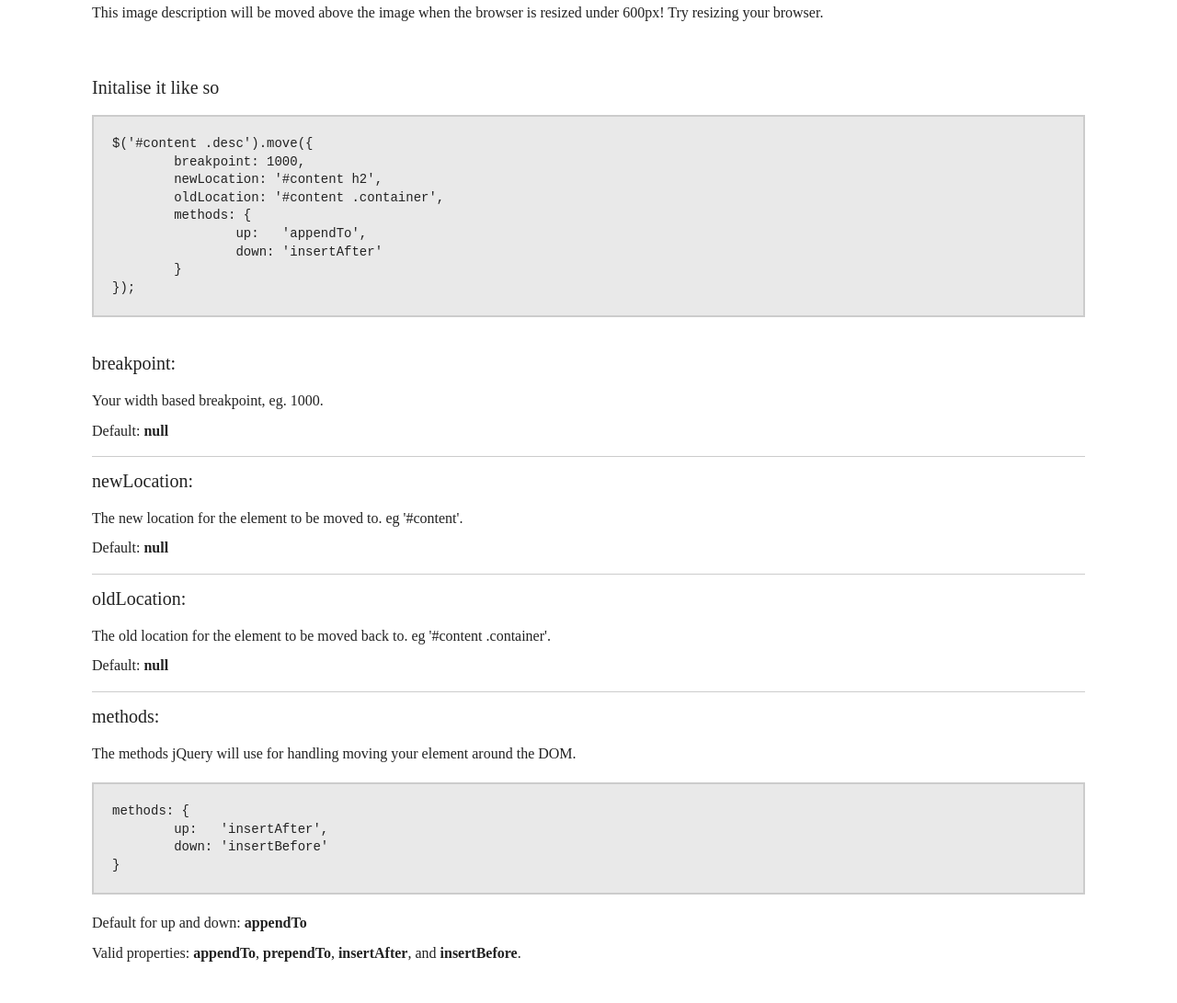
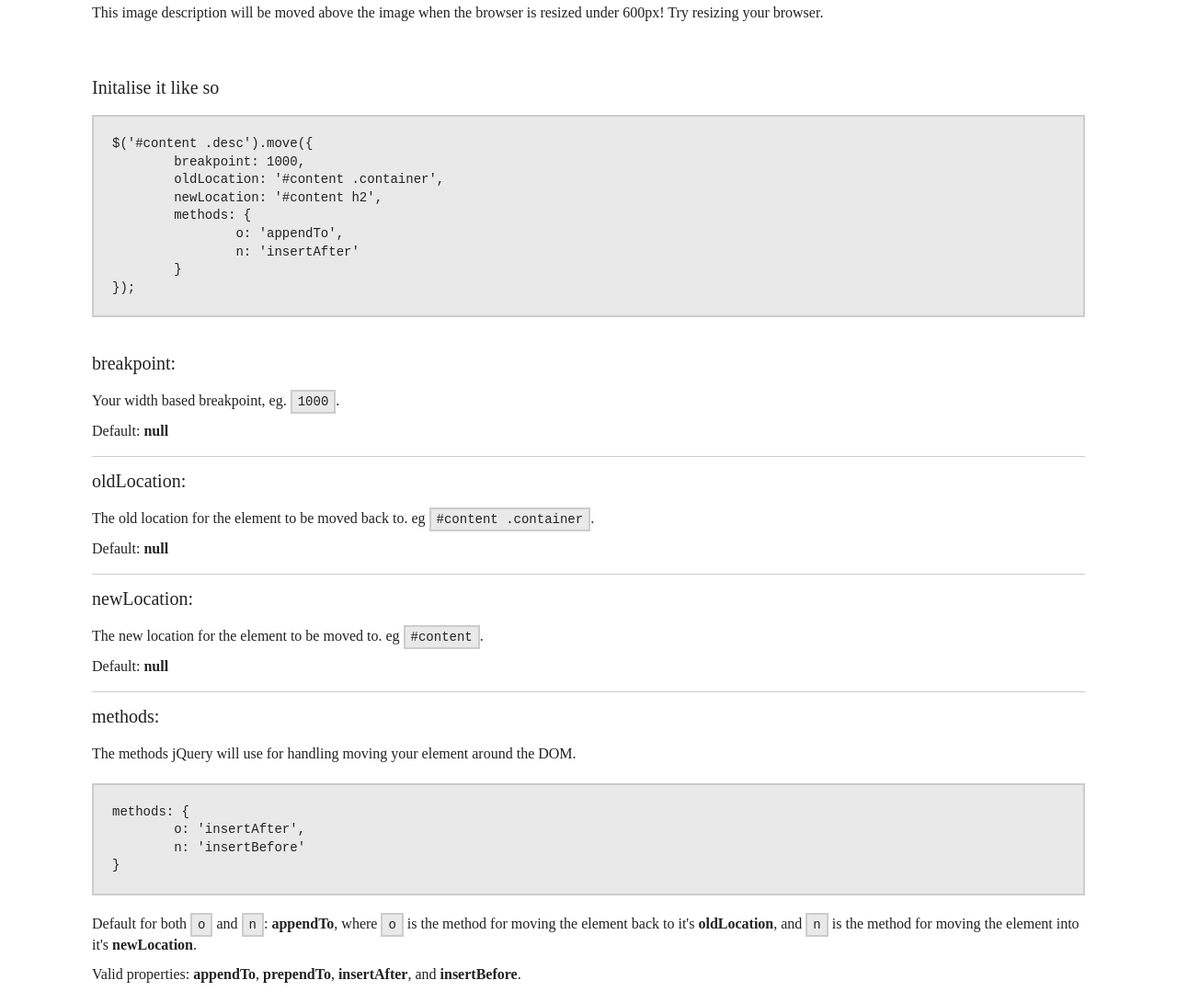
Before and after one commit to mjs1994/Move, a website: page index.html in a window 1280 px wide. Shown: the part 720-1811 px from the top of the page at 92% size. Before the commit the page ends 1788 px from the top, so only its background shows below. Drawn offline with nearby package versions, Linux system fonts and the light colour scheme; files that its build step writes are made by us from their sources.

Commit message:
Changed naming conventions of methods to remove any confusion

```diff
--- a/css/demo.css
+++ b/css/demo.css
@@ -44,3 +44,9 @@
 #documentation pre {
 	margin: 20px 0;
 }
+
+code {
+	border: solid 2px #ccc;
+	background: #e9e9e9;
+	padding: 3px 6px;
+}
--- a/index.html
+++ b/index.html
@@ -38,11 +38,11 @@
 					<h2>Initalise it like so</h2>
 					<pre>$('#content .desc').move({
 	breakpoint: 1000,
+	oldLocation: '#content .container',
 	newLocation: '#content h2',
-	oldLocation: '#content .container',
 	methods: {
-		up:   'appendTo',
-		down: 'insertAfter'
+		o: 'appendTo',
+		n: 'insertAfter'
 	}
 });</pre>
 
@@ -53,19 +53,19 @@
 				<div class="container clearfix">
 
 					<h2>breakpoint:</h2>
-					<p style="margin-bottom: 10px;">Your width based breakpoint, eg. 1000.</p>
+					<p style="margin-bottom: 10px;">Your width based breakpoint, eg. <code>1000</code>.</p>
+					<p>Default: <strong>null</strong></p>
+
+					<hr />
+
+					<h2>oldLocation:</h2>
+					<p style="margin-bottom: 10px;">The old location for the element to be moved back to. eg <code>#content .container</code>.</p>
 					<p>Default: <strong>null</strong></p>
 
 					<hr />
 
 					<h2>newLocation:</h2>
-					<p style="margin-bottom: 10px;">The new location for the element to be moved to. eg '#content'.</p>
-					<p>Default: <strong>null</strong></p>
-
-					<hr />
-
-					<h2>oldLocation:</h2>
-					<p style="margin-bottom: 10px;">The old location for the element to be moved back to. eg '#content .container'.</p>
+					<p style="margin-bottom: 10px;">The new location for the element to be moved to. eg <code>#content</code>.</p>
 					<p>Default: <strong>null</strong></p>
 
 					<hr />
@@ -73,10 +73,12 @@
 					<h2>methods:</h2>
 					<p>The methods jQuery will use for handling moving your element around the DOM.</p>
 					<pre>methods: {
-	up:   'insertAfter',
-	down: 'insertBefore'
+	o: 'insertAfter',
+	n: 'insertBefore'
 }</pre>
-					<p style="margin-bottom: 10px;">Default for up and down: <strong>appendTo</strong></p>
+					<p style="margin-bottom: 10px;">
+						Default for both <code>o</code> and <code>n</code>: <strong>appendTo</strong>, where <code>o</code> is the method for moving the element back to it's <strong>oldLocation</strong>, and <code>n</code> is the method for moving the element into it's <strong>newLocation</strong>.
+					</p>
 					<p>Valid properties: <strong>appendTo</strong>, <strong>prependTo</strong>, <strong>insertAfter</strong>, and <strong>insertBefore</strong>.</p>
 
 				</div>
@@ -92,11 +94,11 @@
 
 				$('#content .desc').move({
 					breakpoint: 600,
+					oldLocation: '#content .container',
 					newLocation: '#content h2',
-					oldLocation: '#content .container',
 					methods: {
-						up:   'appendTo',
-						down: 'insertAfter'
+						o: 'appendTo',
+						n: 'insertAfter'
 					}
 				});
 
--- a/js/move.js
+++ b/js/move.js
@@ -2,12 +2,12 @@
 
 	var settings = {
 			breakpoint: null,
+			oldLocation: null,
 			newLocation: null,
-			oldLocation: null,
 			movedClass: 'moved',
 			methods: {
-				down: 'appendTo',
-				up:   'appendTo'
+				o: 'appendTo',
+				n: 'appendTo'
 			}
 		};
 
@@ -15,8 +15,8 @@
 		$.extend(settings, options);
 		var erroneousSettings = {
 				breakpoint: settings.breakpoint,
-				newLocation: settings.newLocation,
-				oldLocation: settings.oldLocation
+				oldLocation: settings.oldLocation,
+				newLocation: settings.newLocation
 			},
 			errors = [];
 
@@ -38,13 +38,13 @@
 		return;
 	}
 
-	if ( !validMethod( settings.methods.down ) ) {
-		console.error('[MOVE.JS]: Please enter a valid method for scaling down. Valid properties are: appendTo, prependTo, insertBefore, and insertAfter.');
+	if ( !validMethod( settings.methods.o ) ) {
+		console.error('[MOVE.JS]: Please enter a valid method for scaling up. Valid properties are: appendTo, prependTo, insertBefore, and insertAfter.');
 		return;
 	}
 
-	if ( !validMethod( settings.methods.up ) ) {
-		console.error('[MOVE.JS]: Please enter a valid method for scaling up. Valid properties are: appendTo, prependTo, insertBefore, and insertAfter.');
+	if ( !validMethod( settings.methods.n ) ) {
+		console.error('[MOVE.JS]: Please enter a valid method for scaling down. Valid properties are: appendTo, prependTo, insertBefore, and insertAfter.');
 		return;
 	}
 
@@ -75,7 +75,7 @@
 
 				if ( width <= settings.breakpoint && !elementToMove.hasClass( settings.movedClass ) ) {
 
-					var method = settings.methods.down;
+					var method = settings.methods.n;
 					elementToMove.addClass( settings.movedClass );
 
 					elementToMove[method]( settings.newLocation );
@@ -83,7 +83,7 @@
 				}
 				if ( width > settings.breakpoint && elementToMove.hasClass( settings.movedClass ) ) {
 
-					var method = settings.methods.up;
+					var method = settings.methods.o;
 					elementToMove.removeClass( settings.movedClass );
 
 					elementToMove[method]( settings.oldLocation );
```
Also changed, not shown: README.md, js/build/move.min.js.
